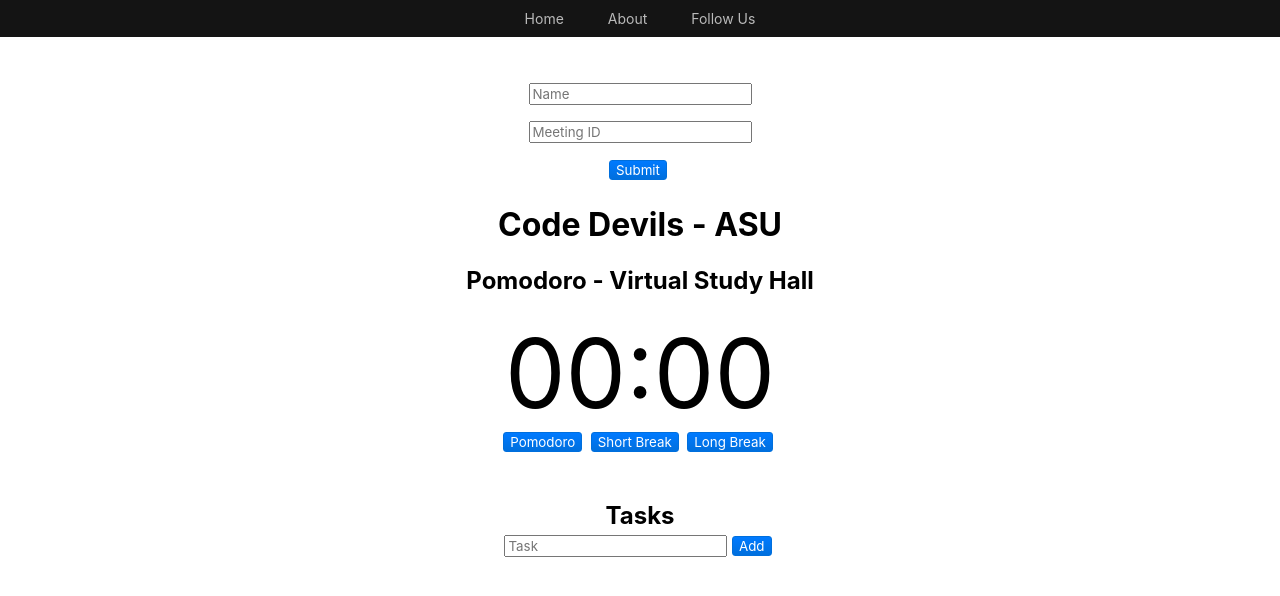
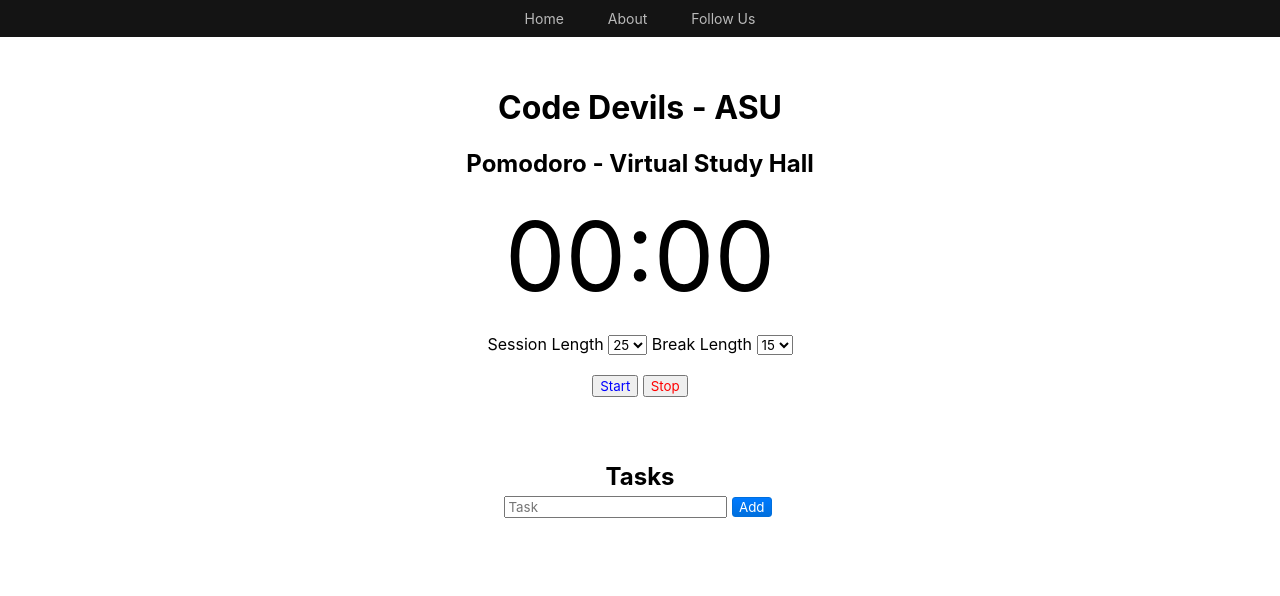
Before and after one commit to kgrewal2/pomodoro-vsh, a plain HTML site: page index.html in a window 1280 px wide. Drawn offline with Linux system fonts and the light colour scheme.

Commit message:
Modified: StartButton - Change to start, pause and play button according to the timer.

```diff
--- a/CSS/home.css
+++ b/CSS/home.css
@@ -112,6 +112,7 @@
     color: white;
 }
 
+/*
 .alert {
     text-align: center;
     padding: 10px;
@@ -120,3 +121,4 @@
     margin-bottom: 10px;
     display: none;
 }
+*/
--- a/Scripts/home.js
+++ b/Scripts/home.js
@@ -1,3 +1,4 @@
+/*
 // Initialize Firebase (ADD YOUR OWN DATA)
 const config = {
     apiKey: "AIzaSyD55zBmfpkWqt1uRVw2Ddlcqa4e48FMq0E",
@@ -13,13 +14,58 @@
 
 // Reference messages collection
 var meetingsRef = firebase.database().ref('meetings');
+*/
+var interval = 0;
+var sessionLength;
+var breakLength;
+var seconds;
+var isTimerRunning;
+var isReset;
+var startButtonObj;
 
+window.onload = () => {
+    isReset = true;
+};
 
 /*Start Timer*/
 function startTimer(time) {
     clearInterval(interval);
-    seconds = time * 60;
+    seconds = time * 60 - 1;
     interval = setInterval(changeTimeLabel, 1000);
+    isTimerRunning = true;
+}
+
+function startButtonListener(button) {
+    startButtonObj = button;
+    //Starts the timer for the first time or after the user press STOP button
+    if (isReset == true) {
+        sessionLength = document.getElementById("session-length").value;
+        breakLength = document.getElementById("break-length").value;
+        startTimer(sessionLength);
+        isReset = false;
+        startButtonObj.value = "Pause";
+    }
+    //Pause the timer
+    else if (isTimerRunning == true) {
+        clearInterval(interval);
+        isTimerRunning = false;
+        startButtonObj.value = "Play";
+    }
+    //Resume the timer
+    else {
+        interval = setInterval(changeTimeLabel, 1000);
+        isTimerRunning = true;
+        startButtonObj.value = "Pause";
+    }
+}
+
+//Reset the timer
+function stopButtonListeners() {
+    clearInterval(interval);
+    seconds = sessionLength * 60;
+    changeTimeLabel();
+    isReset = true;
+    startButtonObj.value = "Start";
 }
 
 /*Change time label*/
@@ -34,6 +80,8 @@
         clearInterval(interval);
     if (seconds < 10)
         timeLabel.style.color = "red";
+    else
+        timeLabel.style.color = "black";
 }
 
 
@@ -73,7 +121,7 @@
 }
 
 
-document.getElementById('contactForm').addEventListener('submit', submitForm);
+/*document.getElementById('contactForm').addEventListener('submit', submitForm);
 
 function submitForm(e) {
     e.preventDefault();
@@ -84,13 +132,13 @@
     setTimeout(function () {
         document.querySelector('.alert').style.display = 'none';
     }, 3000);
-}
-
-/*FIREBASE*/
+}*/
+/*
+/!*FIREBASE*!/
 function saveMessage(meetingName, meetingID) {
     var newMeetingRef = meetingsRef.push();
     newMeetingRef.set({
         name: meetingName,
         meetingID: meetingID
     });
-}
+}*/
--- a/index.html
+++ b/index.html
@@ -18,8 +18,8 @@
 <div style="text-align: center; padding: 30px">
 
     <div class="contact">
-        <div class="alert">Welcome to CodeDevils</div>
-        <form id="contactForm">
+        <!--<div class="alert">Welcome to CodeDevils</div>-->
+        <!--<form id="contactForm">
             <p>
                 <input id="name" name="name" placeholder="Name" required type="text">
             </p>
@@ -29,16 +29,35 @@
             <p class="full">
                 <button type="submit">Submit</button>
             </p>
-        </form>
+        </form>-->
     </div>
 
     <H1>Code Devils - ASU</H1>
     <H2>Pomodoro - Virtual Study Hall</H2>
     <label id="time-label">00:00</label>
-    <br>
-    <button id="startPomodoro" onclick="startTimer(25)">Pomodoro</button>
-    <button onclick="startTimer(5)">Short Break</button>
-    <button onclick="startTimer(15)">Long Break</button>
+    <br><br>
+    <!--    <button class="startPomodoro" onclick="startTimer(25)">Pomodoro</button>-->
+    <!--    <button onclick="startTimer(5)">Short Break</button>-->
+    <!--    <button onclick="startTimer(15)">Long Break</button>-->
+
+    <form>
+        <label>Session Length</label>
+        <select id="session-length" name="session-length">
+            <option value="25">25</option>
+            <option value="15">15</option>
+            <option value="10">10</option>
+        </select>
+        <label>Break Length</label>
+        <select id="break-length" name="break-length">
+            <option value="15`">15</option>
+            <option value="5">5</option>
+            <option value="3">3</option>
+        </select>
+        <br><br>
+        <input onclick="startButtonListener(this)" style="color: blue" type="button" value="Start">
+        <input onclick="stopButtonListeners()" style="color: red" type="button" value="Stop">
+    </form>
+
     <br><br><br>
     <div class="header" id="tasks">
         <h2 style="margin:5px">Tasks</h2>
```
